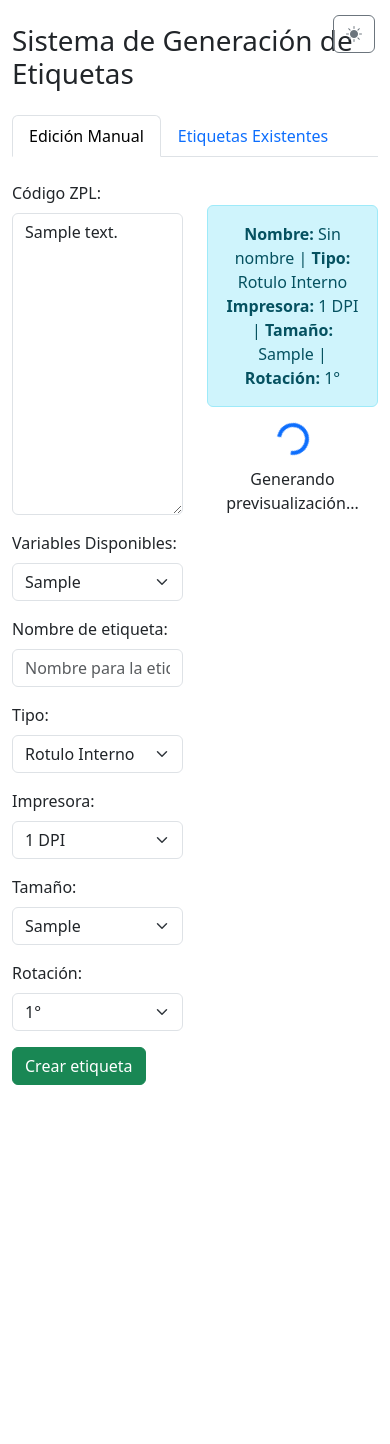
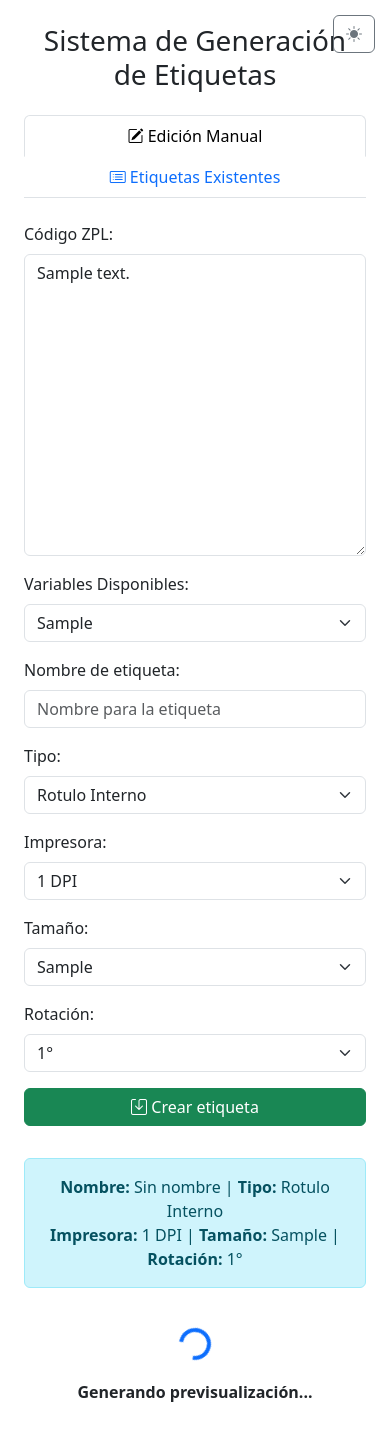
Before and after one commit to rio1920/AppEtiquetas, a Django app: page /etiquetas/ in a window 390 px wide. Before the commit the page ends 1085 px from the top, so only its background shows below. Run offline with Django 5.2, Linux system fonts and the light colour scheme; tables that the repository leaves empty hold one stand-in row (values such as "Sample post"); parts of the project's set-up code (start-up, migrations or seed data) failed here and were passed over.

Commit message:
Responsive desing

```diff
--- a/templates/etiquetas/index.html
+++ b/templates/etiquetas/index.html
@@ -22,11 +22,42 @@
 
     <title>Generador de Etiquetas</title>
     <style>
+      /* Estilos responsivos para imágenes */
       #target_etiqueta img,
       #target_etiqueta_existente img {
         max-width: 100%;
         height: auto;
         max-height: 550px;
+        box-shadow: 0 4px 8px rgba(0, 0, 0, 0.1);
+        border-radius: 8px;
+      }
+
+      /* Mejoras responsivas */
+      .form-control,
+      .form-select {
+        margin-bottom: 0.5rem;
+      }
+
+      /* Ajustes para dispositivos móviles */
+      @media (max-width: 768px) {
+        .container {
+          padding-left: 1rem;
+          padding-right: 1rem;
+        }
+
+        h1 {
+          font-size: 1.75rem;
+          margin: 1rem 0;
+        }
+
+        .btn {
+          width: 100%;
+          margin-bottom: 0.5rem;
+        }
+
+        .d-flex.gap-2 {
+          flex-direction: column;
+        }
       }
 
       /* Estilos para el switch del modo oscuro */
@@ -67,13 +98,19 @@
         <i class="bi bi-sun-fill" id="theme-icon"></i>
       </button>
     </div>
-    <div class="container">
-      <h1 class="my-4">Sistema de Generación de Etiquetas</h1>
-
-      <ul class="nav nav-tabs mb-4" id="myTab" role="tablist">
+    <div class="container px-4">
+      <h1 class="my-4 text-center text-lg-start">
+        Sistema de Generación de Etiquetas
+      </h1>
+
+      <ul
+        class="nav nav-tabs mb-4 flex-column flex-sm-row"
+        id="myTab"
+        role="tablist"
+      >
         <li class="nav-item" role="presentation">
           <button
-            class="nav-link active"
+            class="nav-link active w-100 text-center"
             id="manual-tab"
             data-bs-toggle="tab"
             data-bs-target="#manual"
@@ -82,12 +119,12 @@
             aria-controls="manual"
             aria-selected="true"
           >
-            Edición Manual
+            <i class="bi bi-pencil-square"></i> Edición Manual
           </button>
         </li>
         <li class="nav-item" role="presentation">
           <button
-            class="nav-link"
+            class="nav-link w-100 text-center"
             id="etiquetas-tab"
             data-bs-toggle="tab"
             data-bs-target="#etiquetas"
@@ -96,7 +133,7 @@
             aria-controls="etiquetas"
             aria-selected="false"
           >
-            Etiquetas Existentes
+            <i class="bi bi-card-list"></i> Etiquetas Existentes
           </button>
         </li>
       </ul>
@@ -110,7 +147,7 @@
           aria-labelledby="manual-tab"
         >
           <div class="row">
-            <div class="col-6">
+            <div class="col-12 col-lg-6">
               <form
                 hx-post="{% url 'etiqueta_png' %}"
                 hx-target="#target_etiqueta"
@@ -143,7 +180,7 @@
                   {% endif %}
                 </div>
                 <div class="row">
-                  <div class="col-md-6">
+                  <div class="col-12 col-sm-6">
                     <div class="mb-3">
                       <label for="variable" class="form-label"
                         >Variables Disponibles:</label
@@ -157,7 +194,7 @@
                   </div>
 
                   <!-- Nueva sección para la creación de etiquetas -->
-                  <div class="col-md-6">
+                  <div class="col-12 col-sm-6">
                     <div class="mb-3">
                       <label for="nombre_etiqueta" class="form-label"
                         >Nombre de etiqueta:</label
@@ -172,7 +209,7 @@
                     </div>
                   </div>
 
-                  <div class="col-md-4">
+                  <div class="col-12 col-sm-4">
                     <div class="mb-3">
                       <label for="tipo_etiqueta_manual" class="form-label"
                         >Tipo:</label
@@ -189,7 +226,7 @@
                     </div>
                   </div>
 
-                  <div class="col-md-4">
+                  <div class="col-12 col-sm-4">
                     <div class="mb-3">
                       <label for="impresora_id" class="form-label"
                         >Impresora:</label
@@ -208,7 +245,7 @@
                     </div>
                   </div>
 
-                  <div class="col-md-4">
+                  <div class="col-12 col-sm-4">
                     <div class="mb-3">
                       <label for="insumo_id" class="form-label">Tamaño:</label>
                       <select
@@ -225,7 +262,7 @@
                     </div>
                   </div>
 
-                  <div class="col-md-4">
+                  <div class="col-12 col-sm-4">
                     <div class="mb-3">
                       <label for="rotacion_id" class="form-label"
                         >Rotación:</label
@@ -245,19 +282,19 @@
                   </div>
                 </div>
 
-                <div class="d-flex gap-2">
+                <div class="d-grid gap-2 d-md-flex justify-content-md-start">
                   <button
                     class="btn btn-success"
                     type="button"
                     onclick="guardarNuevaEtiqueta()"
                   >
-                    Crear etiqueta
+                    <i class="bi bi-save"></i> Crear etiqueta
                   </button>
                 </div>
               </form>
             </div>
-            <div class="col-6">
-              <div id="target_etiqueta" class="text-center mt-4">
+            <div class="col-12 col-lg-6 mt-4 mt-lg-0">
+              <div id="target_etiqueta" class="text-center">
                 <div class="alert alert-info mb-3" id="config_info_manual">
                   Seleccione impresora, tamaño y rotación para previsualizar
                 </div>
@@ -274,7 +311,7 @@
           aria-labelledby="etiquetas-tab"
         >
           <div class="row">
-            <div class="col-6">
+            <div class="col-12 col-lg-6">
               <form id="etiquetasForm">
                 {% csrf_token %}
                 <div class="mb-3">
@@ -332,7 +369,7 @@
                   id="configExistenteContainer"
                   style="display: none"
                 >
-                  <div class="col-md-4">
+                  <div class="col-12 col-sm-4">
                     <div class="mb-3">
                       <label for="impresora_id_existente" class="form-label"
                         >Impresora:</label
@@ -351,7 +388,7 @@
                     </div>
                   </div>
 
-                  <div class="col-md-4">
+                  <div class="col-12 col-sm-4">
                     <div class="mb-3">
                       <label for="insumo_id_existente" class="form-label"
                         >Tamaño:</label
@@ -370,7 +407,7 @@
                     </div>
                   </div>
 
-                  <div class="col-md-4">
+                  <div class="col-12 col-sm-4">
                     <div class="mb-3">
                       <label for="rotacion_id_existente" class="form-label"
                         >Rotación:</label
@@ -407,7 +444,7 @@
                   />
                 </div>
 
-                <div class="d-flex gap-2">
+                <div class="d-grid gap-2 d-md-flex justify-content-md-start">
                   <button
                     class="btn btn-success"
                     type="button"
@@ -415,13 +452,13 @@
                     onclick="guardarZPL()"
                     style="display: none"
                   >
-                    Guardar cambios
+                    <i class="bi bi-save"></i> Guardar cambios
                   </button>
                 </div>
               </form>
             </div>
-            <div class="col-6">
-              <div id="target_etiqueta_existente" class="text-center mt-4">
+            <div class="col-12 col-lg-6 mt-4 mt-lg-0">
+              <div id="target_etiqueta_existente" class="text-center">
                 <div class="alert alert-info mb-3" id="config_info_existente">
                   Seleccione una etiqueta para previsualizar
                 </div>
@@ -850,11 +887,11 @@
 
           // Mostrar spinner de carga mientras se genera la etiqueta
           const spinnerHTML = `
-            <div id="spinner-existente" class="text-center my-3">
+            <div id="spinner-existente" class="text-center my-3 py-4">
               <div class="spinner-border text-primary" role="status">
                 <span class="visually-hidden">Generando etiqueta...</span>
               </div>
-              <div class="mt-2">Generando etiqueta...</div>
+              <div class="mt-3 fw-bold">Generando etiqueta...</div>
             </div>
           `;
           document.getElementById("target_etiqueta_existente").innerHTML =
@@ -1022,11 +1059,11 @@
 
           // Mostrar spinner mientras se carga la etiqueta
           const spinnerHTML = `
-            <div id="spinner-preview" class="text-center my-3">
+            <div id="spinner-preview" class="text-center my-3 py-4">
               <div class="spinner-border text-primary" role="status">
                 <span class="visually-hidden">Cargando etiqueta...</span>
               </div>
-              <div class="mt-2">Cargando etiqueta...</div>
+              <div class="mt-3 fw-bold">Cargando etiqueta...</div>
             </div>
           `;
           document.getElementById("target_etiqueta").innerHTML =
@@ -1284,11 +1321,11 @@
               if (etiquetaId) {
                 // Mostrar spinner de carga
                 const spinnerHTML = `
-                  <div id="spinner-carga-etiqueta" class="text-center my-3">
+                  <div id="spinner-carga-etiqueta" class="text-center my-3 py-4">
                     <div class="spinner-border text-primary" role="status">
                       <span class="visually-hidden">Cargando etiqueta...</span>
                     </div>
-                    <div class="mt-2">Cargando etiqueta...</div>
+                    <div class="mt-3 fw-bold">Cargando etiqueta...</div>
                   </div>
                 `;
                 document.getElementById("target_etiqueta_existente").innerHTML =
@@ -1528,11 +1565,11 @@
 
             // Mostrar spinner de carga mientras se genera la previsualización
             const spinnerHTML = `
-              <div id="spinner-manual" class="text-center my-3">
+              <div id="spinner-manual" class="text-center my-3 py-4">
                 <div class="spinner-border text-primary" role="status">
                   <span class="visually-hidden">Generando previsualización...</span>
                 </div>
-                <div class="mt-2">Generando previsualización...</div>
+                <div class="mt-3 fw-bold">Generando previsualización...</div>
               </div>
             `;
             targetEl.innerHTML = configInfoEl.outerHTML + spinnerHTML;
@@ -2070,11 +2107,11 @@
 
           // Mostrar spinner de carga mientras se genera la etiqueta
           const spinnerHTML = `
-            <div id="spinner-preview-inmediato" class="text-center my-3">
+            <div id="spinner-preview-inmediato" class="text-center my-3 py-4">
               <div class="spinner-border text-primary" role="status">
                 <span class="visually-hidden">Generando previsualización...</span>
               </div>
-              <div class="mt-2">Generando previsualización...</div>
+              <div class="mt-3 fw-bold">Generando previsualización...</div>
             </div>
           `;
           document.getElementById("target_etiqueta_existente").innerHTML =
```
